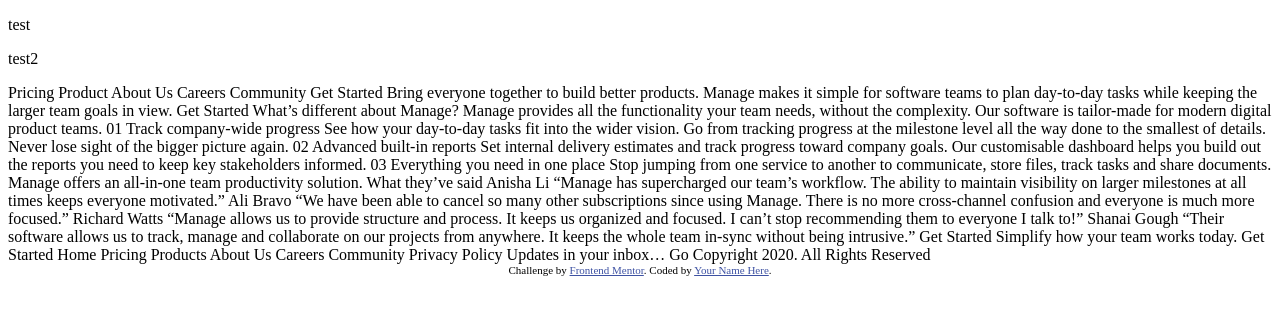
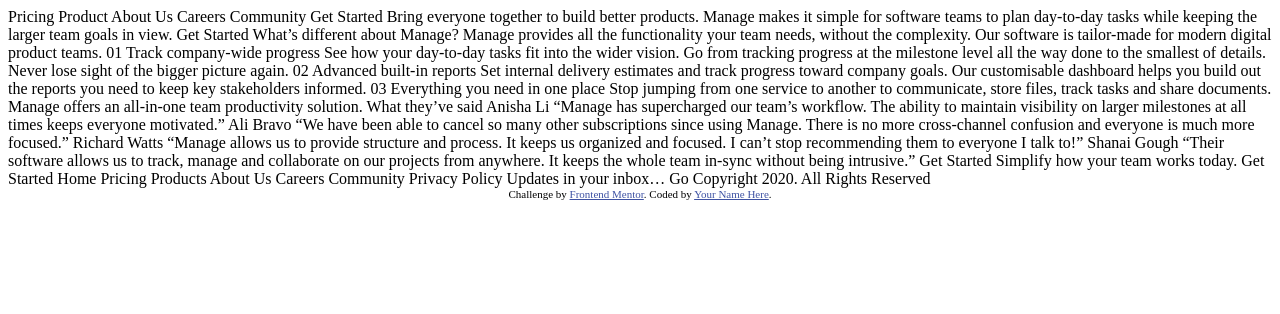
Before and after one commit to eenurike/---, a plain HTML site: page #1/index.html in a window 1280 px wide. Drawn offline with Linux system fonts and the light colour scheme.

```diff
--- a/#1/index.html
+++ b/#1/index.html
@@ -26,8 +26,6 @@
 		</style>
 	</head>
 	<body>
-		<p>test</p>
-		<p>test2</p>
 		Pricing Product About Us Careers Community Get Started Bring everyone
 		together to build better products. Manage makes it simple for software teams
 		to plan day-to-day tasks while keeping the larger team goals in view. Get
```
